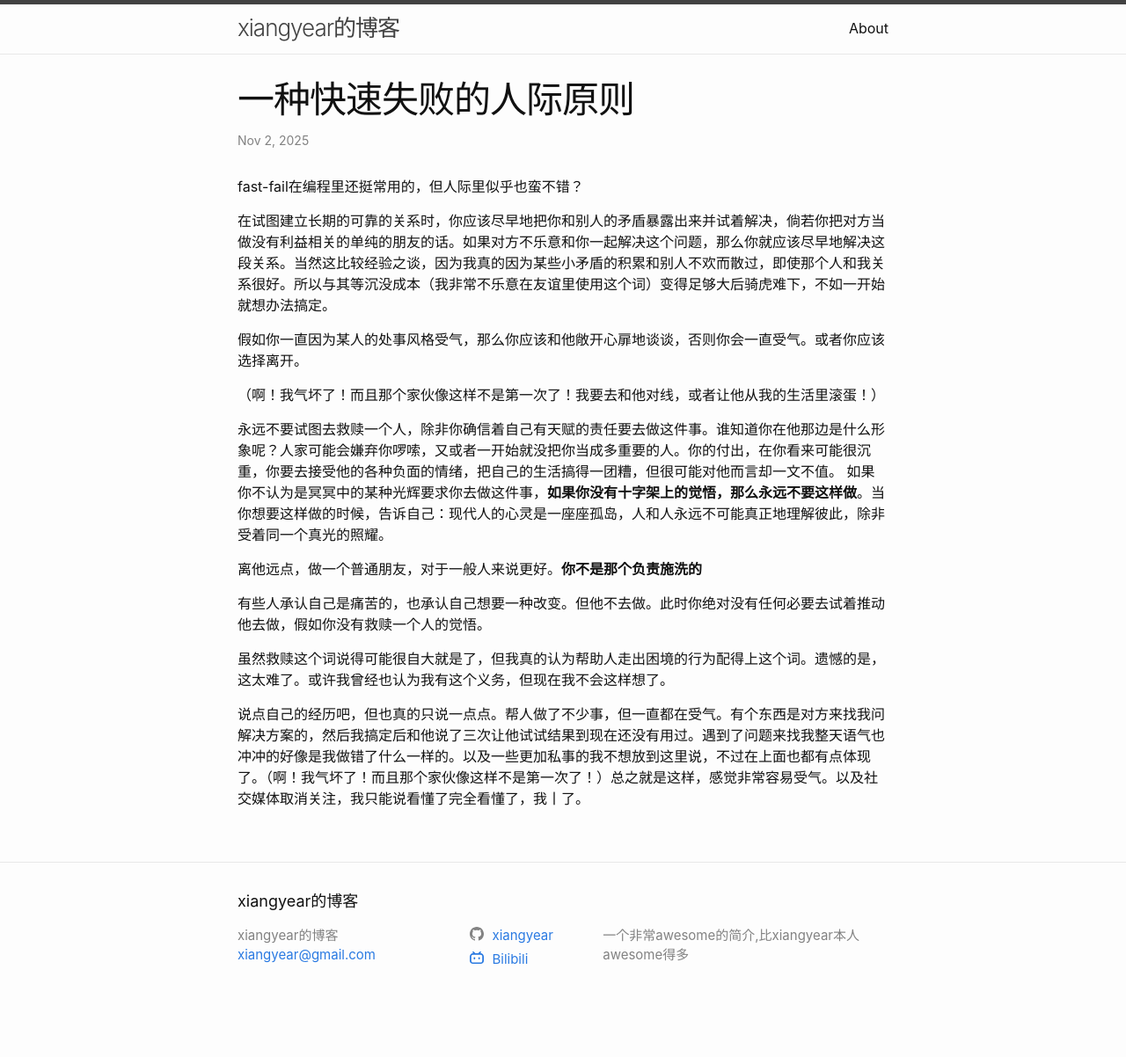
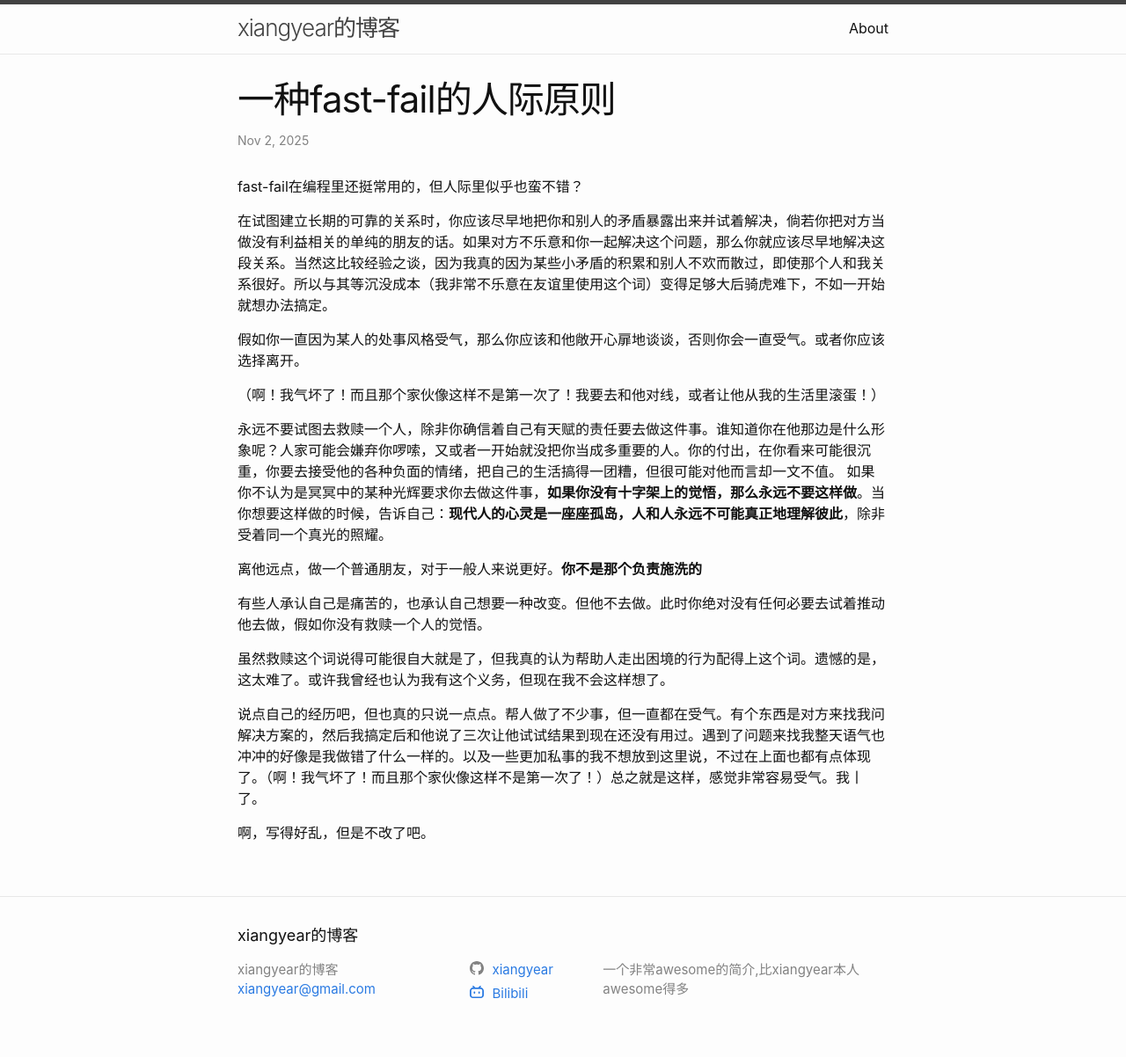
Before and after one commit to Xiangyear/xiangyear.github.io, a Jekyll site: the page built from _posts/2025-11-02-快速失败的原则.md, in a window 1280 px wide. Shown: the whole page at 88% size. Built offline with Jekyll 4.4.1, drawn with Linux system fonts in a browser that asks for light colours; before the commit the page ends 1163 px from its top, so only the background shows below that.

Commit message:
2025-11-04

```diff
--- a/_posts/2025-11-02-快速失败的原则.md
+++ b/_posts/2025-11-02-快速失败的原则.md
@@ -1,6 +1,6 @@
 ---
 layout: post
-title:  "一种快速失败的人际原则"
+title:  "一种fast-fail的人际原则"
 date:   2025-11-02 11:22:46 +0800
 categories: life
 ---
@@ -13,7 +13,7 @@ fast-fail在编程里还挺常用的，但人际里似乎也蛮不错？
 
 （啊！我气坏了！而且那个家伙像这样不是第一次了！我要去和他对线，或者让他从我的生活里滚蛋！）
 
-永远不要试图去救赎一个人，除非你确信着自己有天赋的责任要去做这件事。谁知道你在他那边是什么形象呢？人家可能会嫌弃你啰嗦，又或者一开始就没把你当成多重要的人。你的付出，在你看来可能很沉重，你要去接受他的各种负面的情绪，把自己的生活搞得一团糟，但很可能对他而言却一文不值。 如果你不认为是冥冥中的某种光辉要求你去做这件事，**如果你没有十字架上的觉悟，那么永远不要这样做**。当你想要这样做的时候，告诉自己：现代人的心灵是一座座孤岛，人和人永远不可能真正地理解彼此，除非受着同一个真光的照耀。
+永远不要试图去救赎一个人，除非你确信着自己有天赋的责任要去做这件事。谁知道你在他那边是什么形象呢？人家可能会嫌弃你啰嗦，又或者一开始就没把你当成多重要的人。你的付出，在你看来可能很沉重，你要去接受他的各种负面的情绪，把自己的生活搞得一团糟，但很可能对他而言却一文不值。 如果你不认为是冥冥中的某种光辉要求你去做这件事，**如果你没有十字架上的觉悟，那么永远不要这样做**。当你想要这样做的时候，告诉自己：**现代人的心灵是一座座孤岛，人和人永远不可能真正地理解彼此**，除非受着同一个真光的照耀。
 
 离他远点，做一个普通朋友，对于一般人来说更好。**你不是那个负责施洗的**
 
@@ -25,4 +25,8 @@ fast-fail在编程里还挺常用的，但人际里似乎也蛮不错？
 
 
 
-说点自己的经历吧，但也真的只说一点点。帮人做了不少事，但一直都在受气。有个东西是对方来找我问解决方案的，然后我搞定后和他说了三次让他试试结果到现在还没有用过。遇到了问题来找我整天语气也冲冲的好像是我做错了什么一样的。以及一些更加私事的我不想放到这里说，不过在上面也都有点体现了。（啊！我气坏了！而且那个家伙像这样不是第一次了！）总之就是这样，感觉非常容易受气。以及社交媒体取消关注，我只能说看懂了完全看懂了，我丨了。
+说点自己的经历吧，但也真的只说一点点。帮人做了不少事，但一直都在受气。有个东西是对方来找我问解决方案的，然后我搞定后和他说了三次让他试试结果到现在还没有用过。遇到了问题来找我整天语气也冲冲的好像是我做错了什么一样的。以及一些更加私事的我不想放到这里说，不过在上面也都有点体现了。（啊！我气坏了！而且那个家伙像这样不是第一次了！）总之就是这样，感觉非常容易受气。我丨了。
+
+
+
+啊，写得好乱，但是不改了吧。
```
Also changed, not shown: _posts/2025-11-02-碎碎念.md (added, +22 -0 lines), _posts/2025-11-03-碎碎念.md (added, +37 -0 lines), _posts/2025-11-04-碎碎念.md (added, +28 -0 lines), 1 other file.
